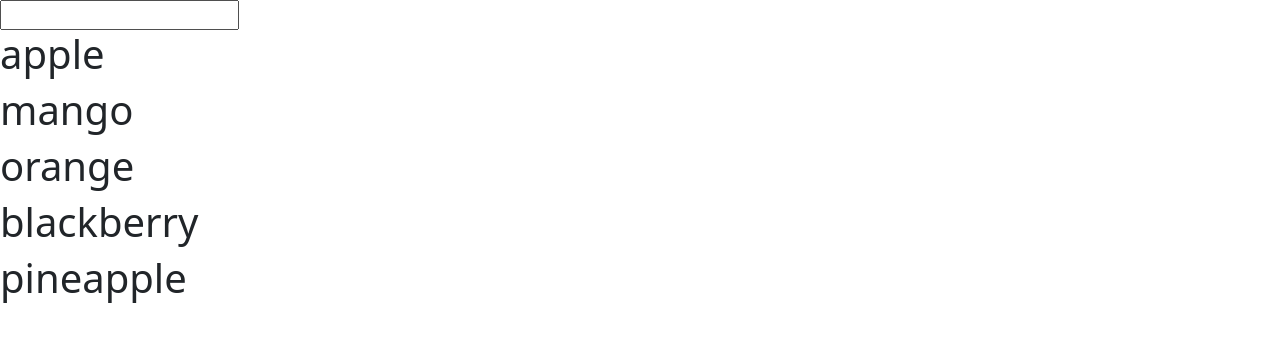
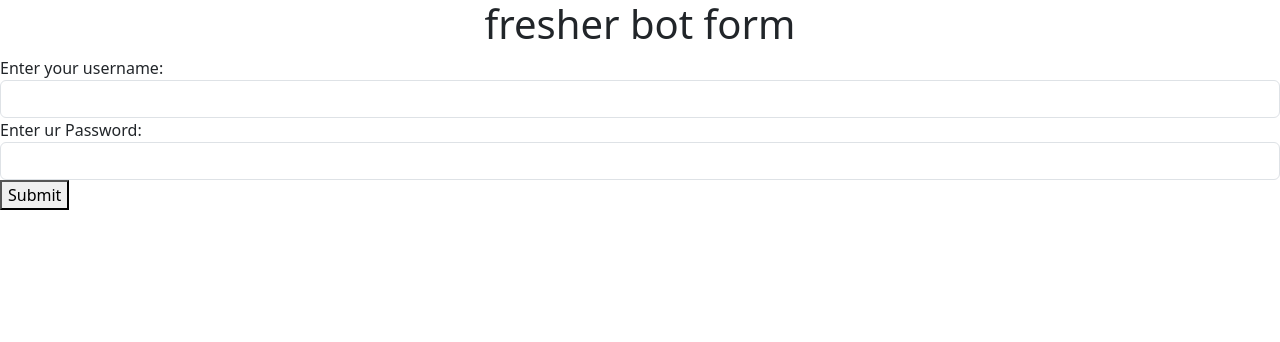
Before and after one commit to sanju1707/react-tasks, a React (Vite) app: page / in a window 1280 px wide. Shown: the top 342 px of the page. Built offline with nearby package versions, Linux system fonts and the light colour scheme.

Commit message:
fromvalidations

```diff
--- a/src/App.jsx
+++ b/src/App.jsx
@@ -7,6 +7,7 @@ import NavigateStack from './navigation/navigation-stack'
 import TestCase from './components/testcases/testcase'
 import TestMock from './components/reactmock/usememo'
 import Search from './components/reactmock/searchFunctiuon'
+import FromValidation from './fresherbot/formvalidation'
 
 function App() {
 
@@ -14,7 +15,7 @@ function App() {
   return (
       <>
 
-   <Search/>
+   <FromValidation/>
 
       </>
   )
--- /dev/null
+++ b/src/fresherbot/formvalidation.jsx
@@ -0,0 +1,78 @@
+import { useRef, useState } from "react";
+
+const FromValidation = () => {
+  const usernameref = useRef();
+  const passwordref = useRef();
+  const [formErrors, setFormErrors] = useState({});
+
+  const onsubmit = (event) => {
+    event.preventDefault();
+    const userEntered = usernameref.current.value;
+    const passEntered = passwordref.current.value;
+
+    const errors = validations(userEntered, passEntered);
+
+    if (Object.keys(errors).length > 0) {
+      setFormErrors(errors);
+    }
+    else{
+        alert("form successfully submitted")
+    }
+  };
+
+  const validations = (username, password) => {
+    const errors = {};
+    if (!username) {
+      errors.username = "Please enter a username.";
+    } else if (username.length < 4 || username.length > 20) {
+      errors.username = "Username must be between 8 and 20 characters.";
+    }
+
+    if (!password) {
+      errors.password = "Please enter a password.";
+    } else if (password.length < 8 || password.length > 20) {
+      errors.password = "Password must be between 8 and 20 characters.";
+    } else if (password.includes(username)) {
+      errors.password = "Username should not be present in the password.";
+    }
+    else if (!/\d/.test(password)) {
+        errors.password = "Password must contain at least one number.";
+      }
+
+
+
+    return errors;
+  };
+
+  return (
+    <>
+    <h1 style={{textAlign:'center' }}>fresher bot form </h1>
+      <form onSubmit={onsubmit}>
+        <div className="form-group">
+          <label htmlFor="username">Enter your username:</label>
+          <input
+            type="text"
+            className="form-control"
+            id="username"
+            ref={usernameref}
+          />
+          <span style={{color:'red'}}>{formErrors?.username}</span>
+        </div>
+        <div className="form-group">
+          <label htmlFor="pwd">Enter ur Password:</label>
+          <input
+            type="password"
+            className="form-control"
+            id="pwd"
+            ref={passwordref}
+          />
+          <span style={{color:'red'}}>{formErrors?.password}</span>
+        </div>
+
+        <button type="submit">Submit</button>
+      </form>
+    </>
+  );
+};
+
+export default FromValidation;
```
